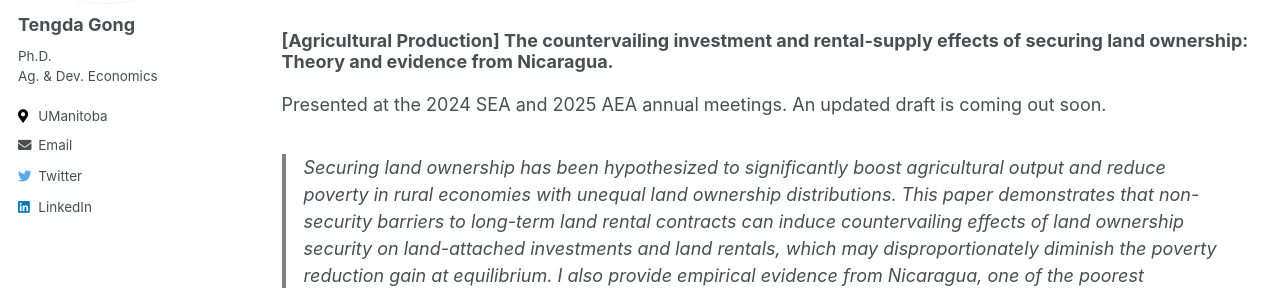
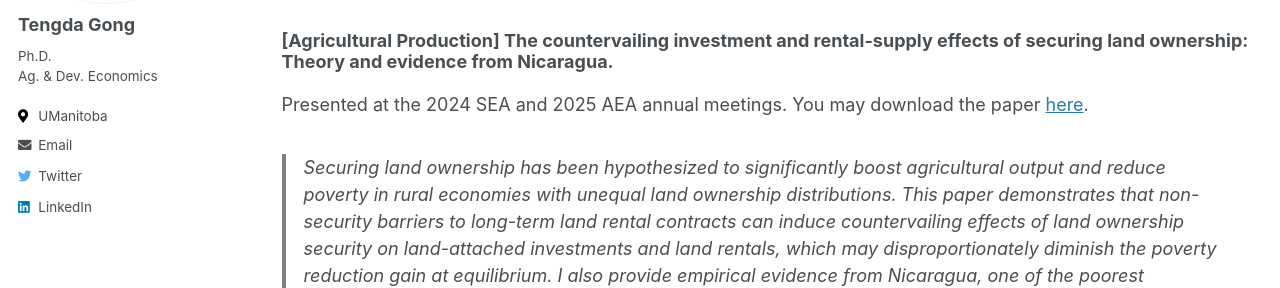
Before and after one commit to tendakung/tendakung.github.io, a Jekyll site: the page built from _pages/research.md, in a window 1280 px wide and 900 px high, scrolled down 869 px. Shown: the part 166-454 px from the top of the window. Built offline with Jekyll 4.4.1, drawn with Linux system fonts in a browser that asks for light colours.

Commit message:
Update research.md

```diff
--- a/_pages/research.md
+++ b/_pages/research.md
@@ -15,7 +15,7 @@ Presented at the 2023 SEA and 2024 AEA as well as 2025 CEA annual meetings. You
 > This paper proposes new estimates of US markups and investigates the contributions of aggregate demand and market concentration measures to their dynamics. We proceed in two steps. First, we show that markups can be nonparametrically estimated based on a locally-linear demand model. We apply a revenue-weighted instrumental variable approach to estimate region-specific time-varying markups using US grocery price scanner data from 2001-2022. We find a secular trend rise and unconditional procyclical variation in markups. Second, using a dynamic panel model, we quantify the contributions of four main drivers of conditional variation: demographic trends, market concentration, aggregate demand, and the real interest rate. Taken together, these factors explain a large fraction of markup variation across markets and over time. The variations in demographic and market concentration factors had only small impacts, which moved in opposite directions. From 2008-2016 negative real interest rates increased markups counteracting downward pressure from aggregate demand factors; later in the sample markups increased because of higher aggregate demand. Over our sample period, both overall and food-at-home CPI inflation were similar to markup growth, suggesting that real marginal costs may have declined.
 
 ### [Agricultural Production] The countervailing investment and rental-supply effects of securing land ownership: Theory and evidence from Nicaragua.
-Presented at the 2024 SEA and 2025 AEA annual meetings. An updated draft is coming out soon.
+Presented at the 2024 SEA and 2025 AEA annual meetings. You may download the paper [here](/files/pdf/research/land_ownership_security_202509.pdf).
 > Securing land ownership has been hypothesized to significantly boost agricultural output and reduce poverty in rural economies with unequal land ownership distributions. This paper demonstrates that non-security barriers to long-term land rental contracts can induce countervailing effects of land ownership security on land-attached investments and land rentals, which may disproportionately diminish the poverty reduction gain at equilibrium. I also provide empirical evidence from Nicaragua, one of the poorest countries in Latin America. Using spatial variation in credit supply shocks from financial and microfinance crises in 2008, I find that participation in land security improvement programs led large landowners in less-affected districts to significantly increase agricultural credit use, expand land-attached investments, and reduce land rentals.
 
 ### [Social Welfare] The countervailing investment and rental-supply effects of securing land ownership: Welfare implications for rural economies endowed with unequal land ownership distributions.
```
